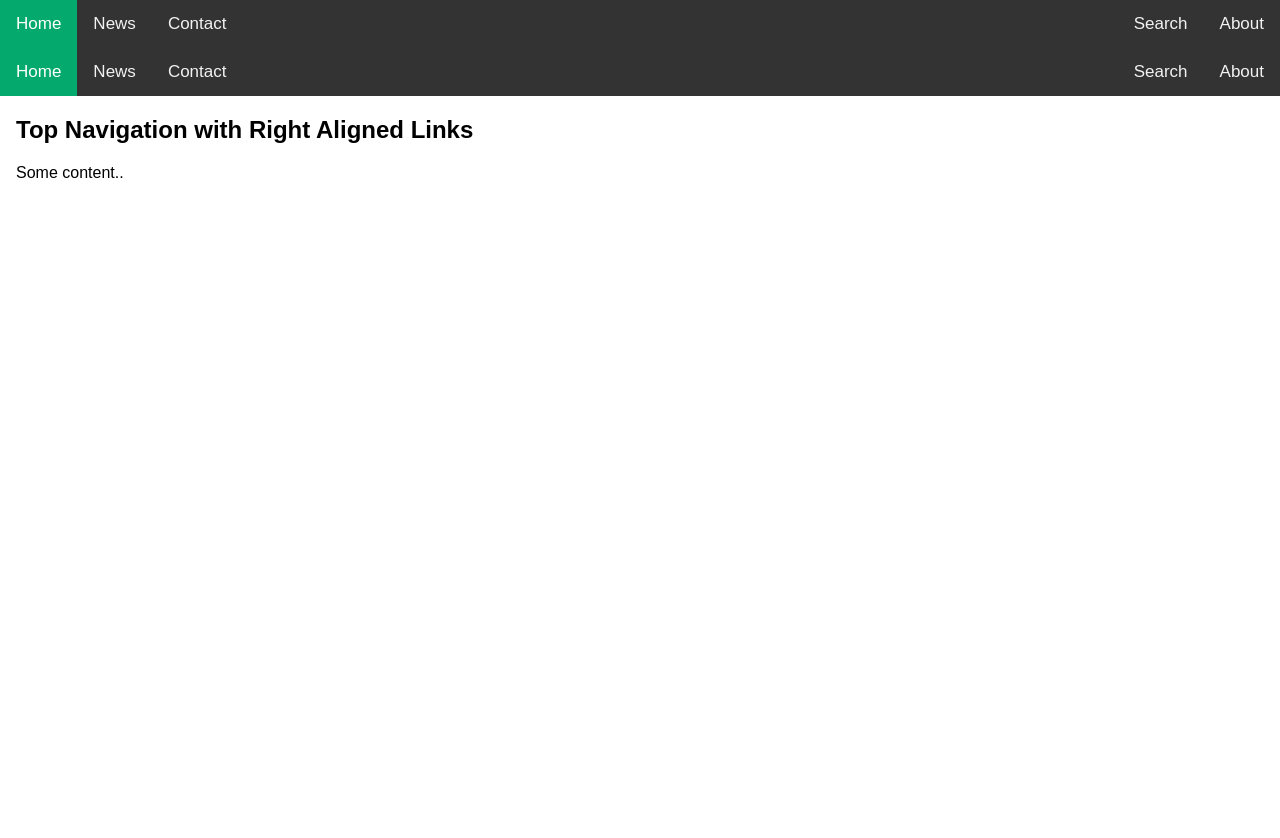
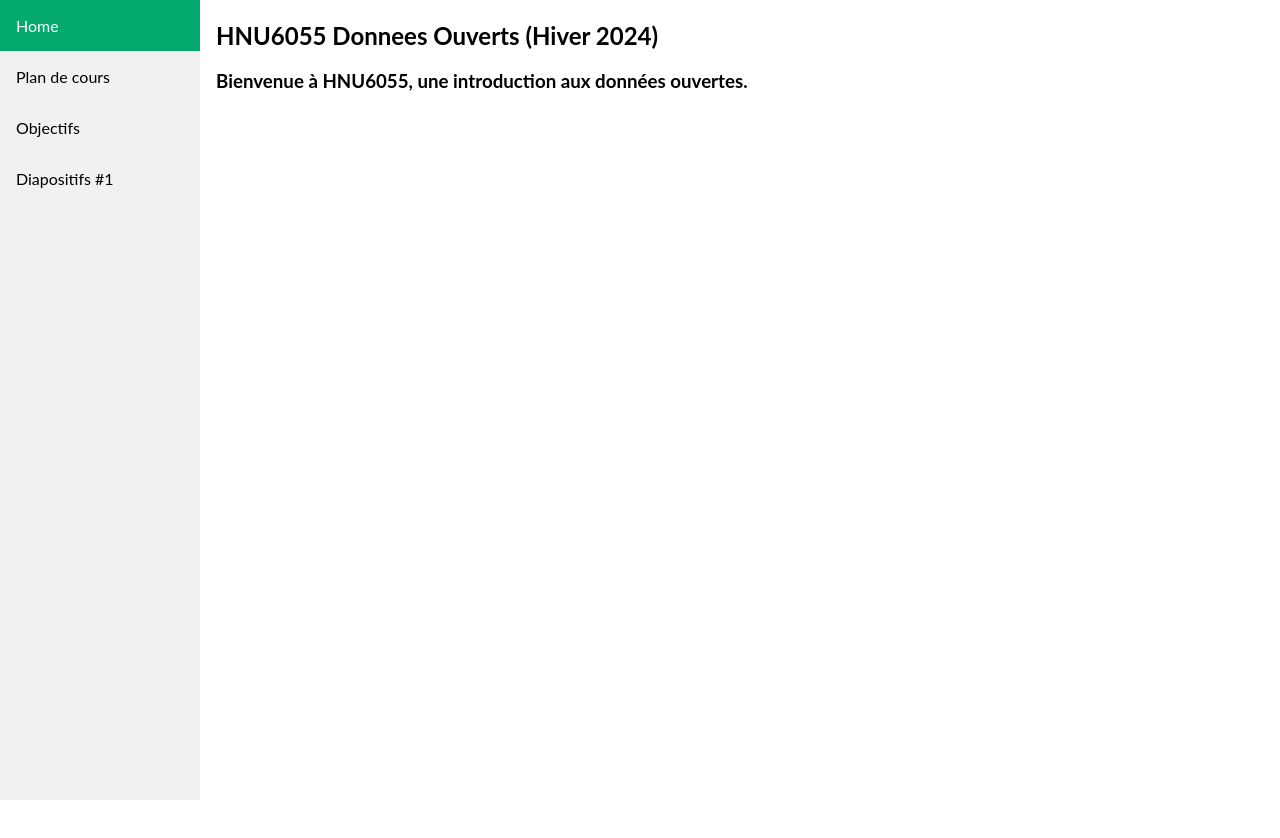
Before and after one commit to loup-brun/hnu6055-exercice-R, a plain HTML site: page index.html in a window 1280 px wide. Before the commit the page ends 800 px from the top, so only its background shows below. Drawn offline with Linux system fonts and the light colour scheme.

Commit message:
Update index.html

```diff
--- a/index.html
+++ b/index.html
@@ -12,7 +12,7 @@ body {
   margin: 0;
   padding: 0;
   width: 200px;
-  background-color: pink;
+  background-color: #f1f1f1;
   position: fixed;
   height: 100%;
   overflow: auto;
@@ -57,70 +57,20 @@ div.content {
     float: none;
   }
 }
-
 </style>
 </head>
 <body>
 
-  <div class="topnav">
+<div class="sidebar">
   <a class="active" href="#home">Home</a>
-  <a href="#news">News</a>
-  <a href="#contact">Contact</a>
-  <div class="topnav-right">
-    <a href="#search">Search</a>
-    <a href="#about">About</a>
-  </div>
+  <a href="#plan">Plan de cours</a>
+  <a href="#objectifs">Objectifs</a>
+  <a href="#diapo">Diapositifs #1</a>
 </div>
 
-<style>
-body {
-  margin: 0;
-  font-family: Arial, Helvetica, sans-serif;
-}
-
-.topnav {
-  overflow: hidden;
-  background-color: #333;
-}
-
-.topnav a {
-  float: left;
-  color: #f2f2f2;
-  text-align: center;
-  padding: 14px 16px;
-  text-decoration: none;
-  font-size: 17px;
-}
-
-.topnav a:hover {
-  background-color: #ddd;
-  color: black;
-}
-
-.topnav a.active {
-  background-color: #04AA6D;
-  color: white;
-}
-
-.topnav-right {
-  float: right;
-}
-</style>
-</head>
-
-<div class="topnav">
-  <a class="active" href="#home">Home</a>
-  <a href="#news">News</a>
-  <a href="#contact">Contact</a>
-  <div class="topnav-right">
-    <a href="#search">Search</a>
-    <a href="#about">About</a>
-  </div>
-</div>
-
-<div style="padding-left:16px">
-  <h2>Top Navigation with Right Aligned Links</h2>
-  <p>Some content..</p>
+<div class="content">
+  <h2>HNU6055 Donnees Ouverts (Hiver 2024)</h2>
+  <h3>Bienvenue à HNU6055, une introduction aux données ouvertes.</h3>
 </div>
 
 </body>
```
